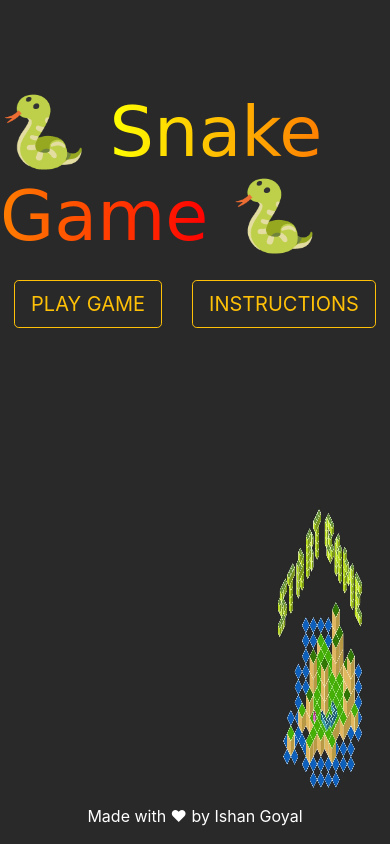
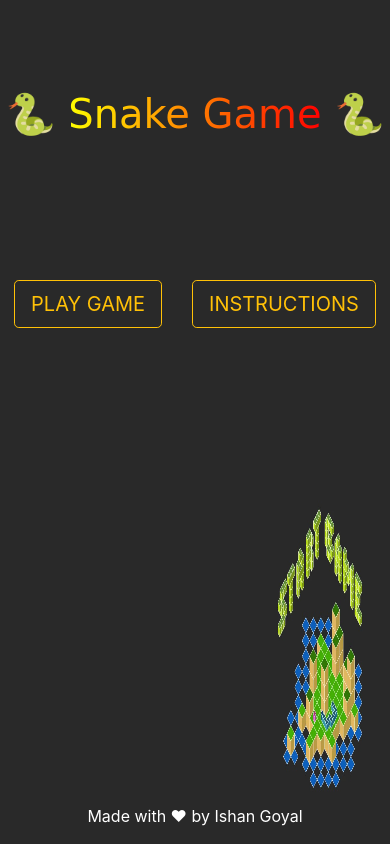
Before and after one commit to ishangoyal13/Snake-Game, a plain HTML site: page index.html in a window 390 px wide. Drawn offline with nearby package versions, Linux system fonts and the light colour scheme; a web font is replaced by a local one.

Commit message:
Snake-Game

```diff
--- a/stylesheet.css
+++ b/stylesheet.css
@@ -66,3 +66,9 @@ button.close {
 .modal{
     backdrop-filter: blur(5px);
 }
+
+@media(max-width:960px){
+    .heading{
+        font-size: 40px;
+    }
+}
```
